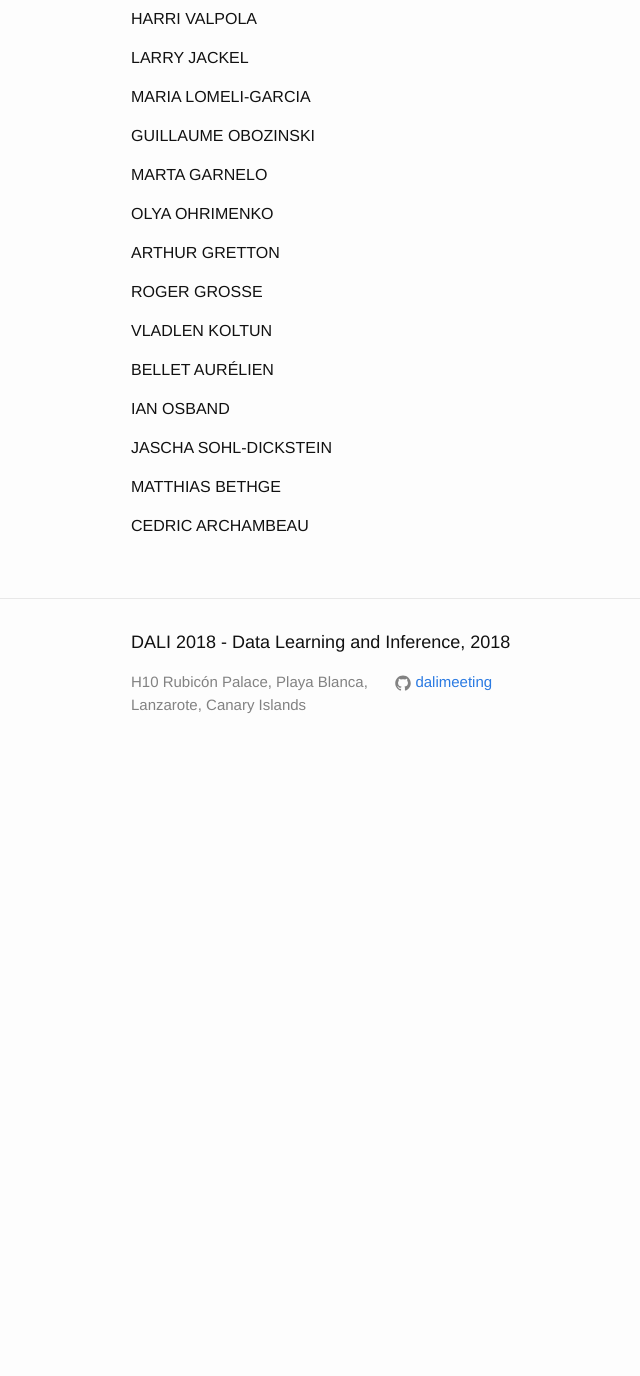
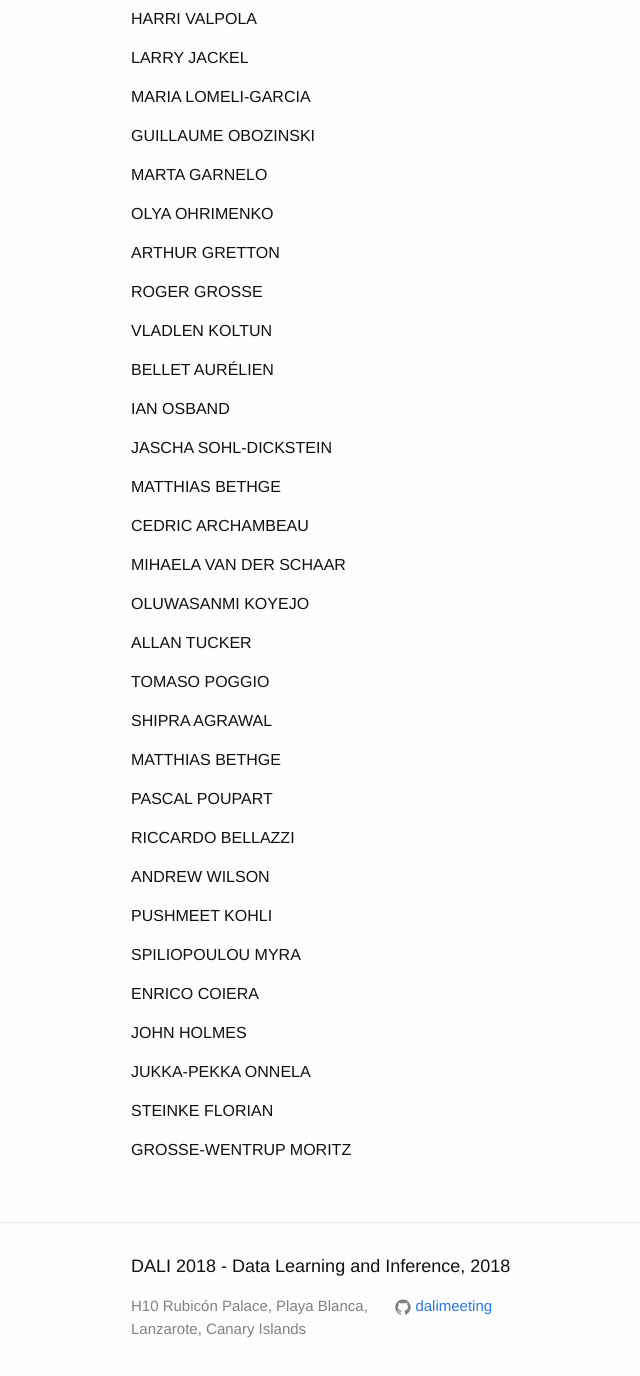
Before and after one commit to dalimeeting/dalimeeting.github.io, a Jekyll site: the page built from participants.html, in a window 1280 px wide and 1400 px high, scrolled down 3296 px. Shown: the top 1376 px of the window, without its empty margins (139-779 px from the left). Built offline with Jekyll 4.4.1, drawn with Linux system fonts in a browser that asks for light colours; before the commit the page ends 4072 px from its top, so only the background shows below that.

Commit message:
Update participants.yml

```diff
--- a/_data/participants.yml
+++ b/_data/participants.yml
@@ -164,3 +164,35 @@
   given:  MATTHIAS
 - family: ARCHAMBEAU
   given:  CEDRIC
+- family: VAN DER SCHAAR
+  given:  MIHAELA
+- family: KOYEJO
+  given:  OLUWASANMI
+- family: TUCKER
+  given:  ALLAN
+- family: POGGIO
+  given:  TOMASO
+- family: AGRAWAL
+  given:  SHIPRA
+- family: BETHGE
+  given:  MATTHIAS
+- family: POUPART
+  given:  PASCAL
+- family: BELLAZZI
+  given:  RICCARDO
+- family: WILSON
+  given:  ANDREW
+- family: KOHLI
+  given:  PUSHMEET
+- family: MYRA
+  given:  SPILIOPOULOU
+- family: COIERA
+  given:  ENRICO
+- family: HOLMES
+  given:  JOHN
+- family: ONNELA
+  given:  JUKKA-PEKKA
+- family: FLORIAN
+  given:  STEINKE
+- family: MORITZ
+  given:  GROSSE-WENTRUP
```
